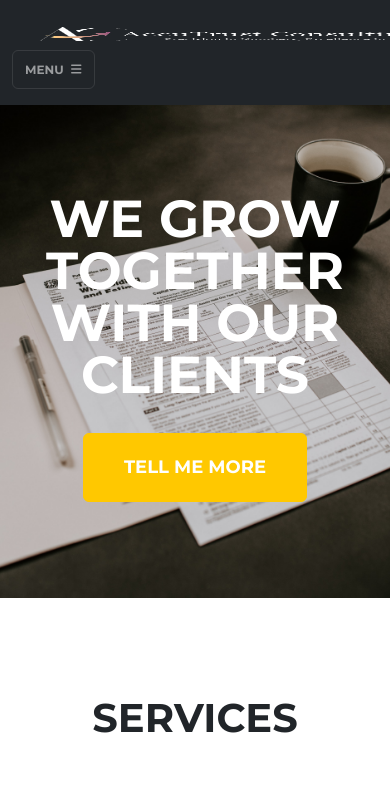
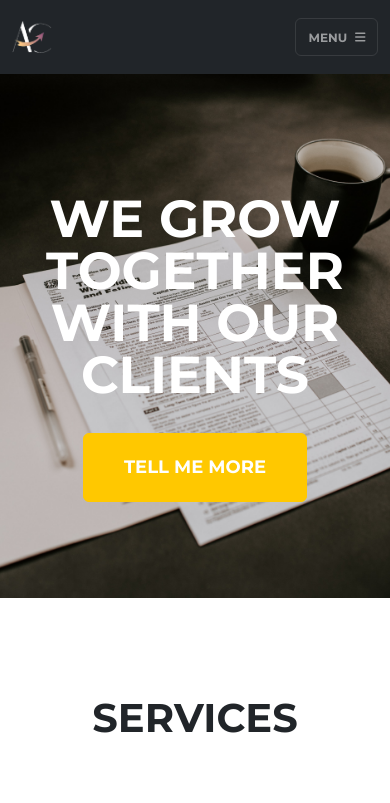
Before and after one commit to shn2002/AccuTrust_web, a plain HTML site: page index.html in a window 390 px wide. Shown: the top 803 px of the page. Drawn offline with nearby package versions, Linux system fonts and the light colour scheme.

Commit message:
change nav logo size for mobile web status

```diff
--- a/index.html
+++ b/index.html
@@ -14,7 +14,27 @@
     <script>
         document.addEventListener('DOMContentLoaded', function () {
             var scrollImage = document.getElementById('logo');
+            const smallLogoPath = 'assets/img/navbar-logo-small.png';  // 更换成小 logo 的路径
 
+            function toggleLogo() {
+                if (window.innerWidth < 1000) {  // 576 是 Bootstrap 的 sm 尺寸
+                    scrollImage.src = smallLogoPath;
+                    scrollImage.style.width = '2.5rem';  // 50 / 16 = 2.5
+                    scrollImage.style.height = '2rem'; // 50 / 16 = 2.5
+                } else {
+                    scrollImage.src = 'assets/img/navbar-logo.png';
+                    scrollImage.style.width = '';  // 恢复原始大小
+                    scrollImage.style.height = ''; // 恢复原始大小
+                }
+            }
+
+            // 页面加载时执行一次
+            toggleLogo();
+
+            // 窗口大小变化时执行
+            window.addEventListener('resize', toggleLogo);
+
+            // 监听滚动事件
             window.addEventListener('scroll', function () {
                 if (window.scrollY > 0) {
                     // 滚动时隐藏图片
```
Also changed, not shown: assets/img/navbar-logo-small.png (added).
